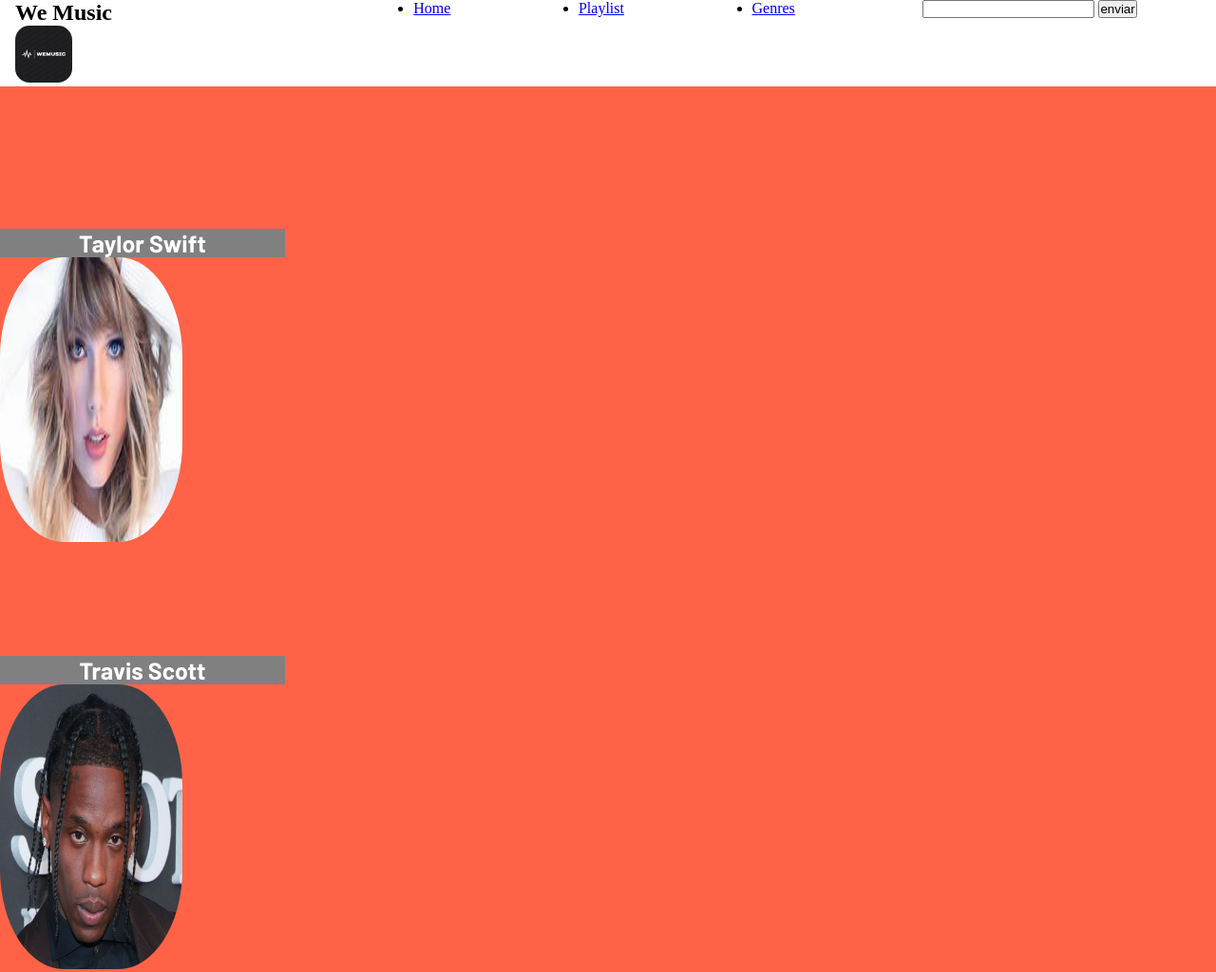
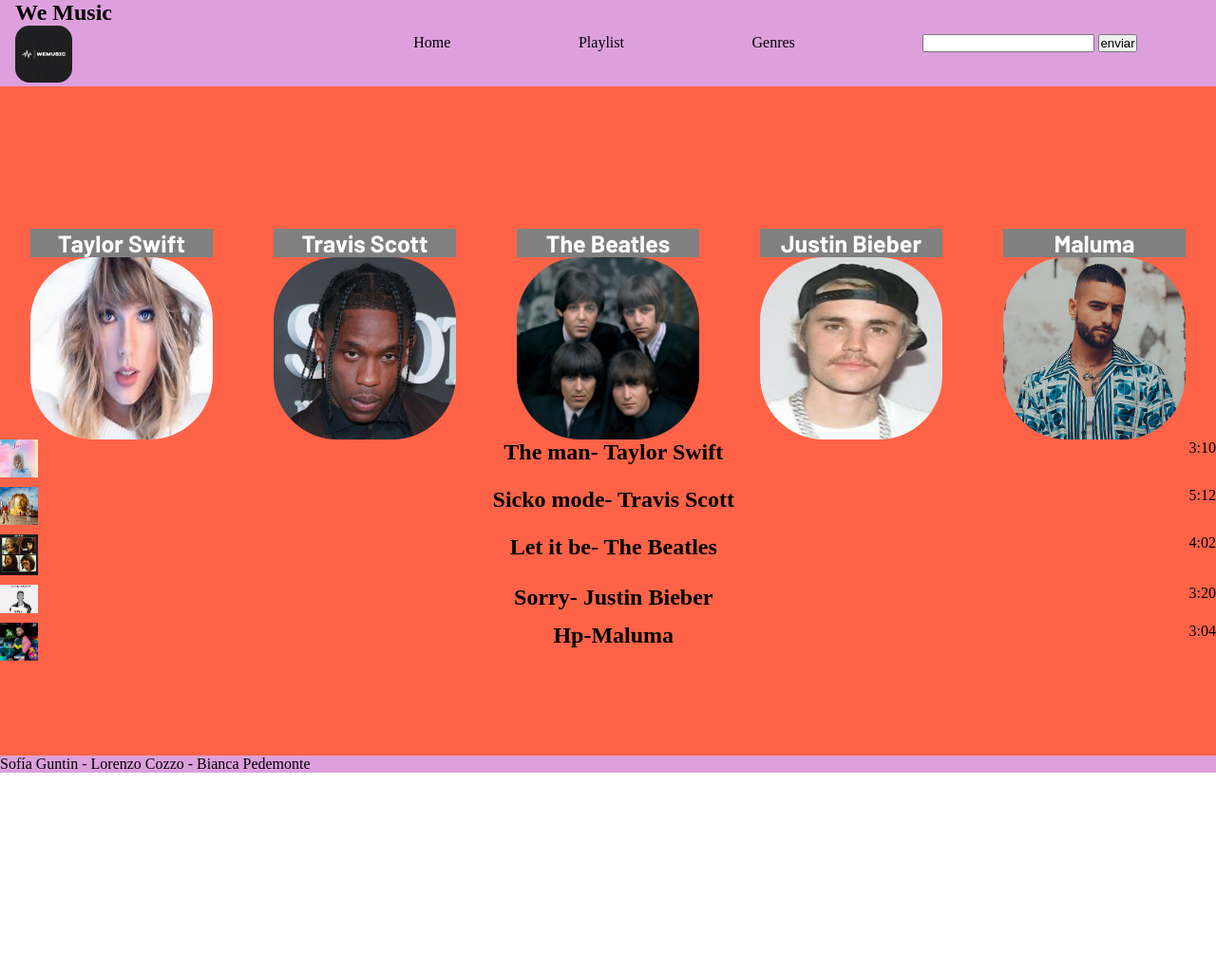
Before and after one commit to sguntin/trabajoFinalposta, a plain HTML site: page search-results.html in a window 1280 px wide. Shown: the top 1024 px of the page at 95% size. After the commit the page ends 814 px from the top, so only its background shows below. Drawn offline with Linux system fonts and the light colour scheme.

Commit message:
cambios finales sofia

```diff
--- a/css/styles.css
+++ b/css/styles.css
@@ -12,34 +12,55 @@ header,main,header ul{
     flex-wrap: wrap;
     justify-content: space-around;
 }
-main article{
+.index{
     width: 30vw;
 }
-
+header{
+    background-color: plum;
+}
 main article img {
     max-width: 100%;
 
+}
+main{
+    padding-bottom: 90px;
 }
 header article{
     width: 25vw;
 }
 header ul{
     width: 70vw;
+    align-self: center;
+    list-style: none;
+}
+header ul li a{
+    color: black;
+    text-decoration: none;
 }
 header article img{
     width: 60px;
     border-radius: 25%;
 }
-main section article img{
+.img article img{
     border-radius: 35%;
-    width:15vw;
+    width: 100%;
+    height: 15vw;
 }
-main section{
+.img article{
+    width: 15vw;
+    height: 15vw;
+}
+.img{
     align-items: center;
     flex-wrap: wrap;
+    display: flex;
+    flex-direction: row;
+    justify-content: space-around;
+
 }
-main section ul{
+main ul{
     list-style: none;
+    margin-top: 30px;
 }
 main section ul li{
     display: flex;
@@ -54,7 +75,21 @@ main section section{
     flex-direction: row;
     flex-wrap: wrap;
 }
-
+footer{
+    background-color: plum;
+}
+footer p{
+    text-align: center;
+    padding: 30px;
+}
+.img article a, ul li a, .index a {
+    text-decoration: none;
+    color: black;
+}
+.index h1{
+    font-family: 'Barlow', sans-serif;
+    text-align: center;
+}
 /* P L A Y L I S T*/
 
 .tituloprincipal{
--- a/search-results.html
+++ b/search-results.html
@@ -30,7 +30,7 @@
             <!--Seccion caso se encuentran resultados-->
             <section class="img">
                 <article>
-                    <h1>Taylor Swift</h1>
+                    <a href="./detail-artist.html"><h1>Taylor Swift</h1></a>
                     <img src="./img/main taylor.jpg" alt="">
                 </article>
 
@@ -57,7 +57,7 @@
             <ul>
                 <li>
                     <img src="./img/taylor swift.webp" alt="">
-                    <h1>The man- Taylor Swift</h1>
+                    <a href="./detail-album.html"><h1>The man- Taylor Swift</h1></a>
                     <p>3:10</p>
                 </li>
                 <li>
@@ -85,7 +85,6 @@
         </section>
     </main>
     <footer>
-
         Sofía Guntin - Lorenzo Cozzo - Bianca Pedemonte
     </footer>
 
```
Also changed, not shown: index.html (+4 -4 lines).
